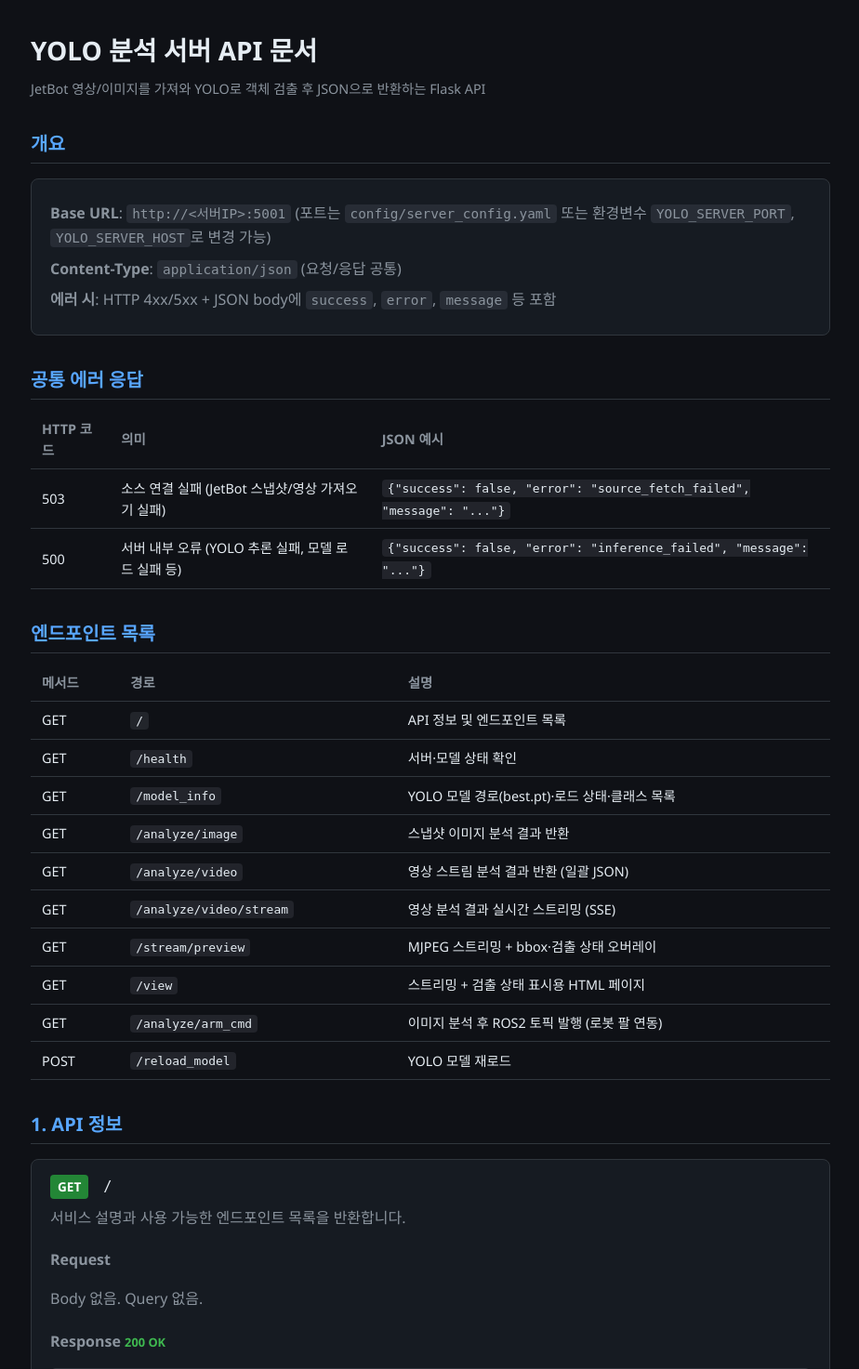
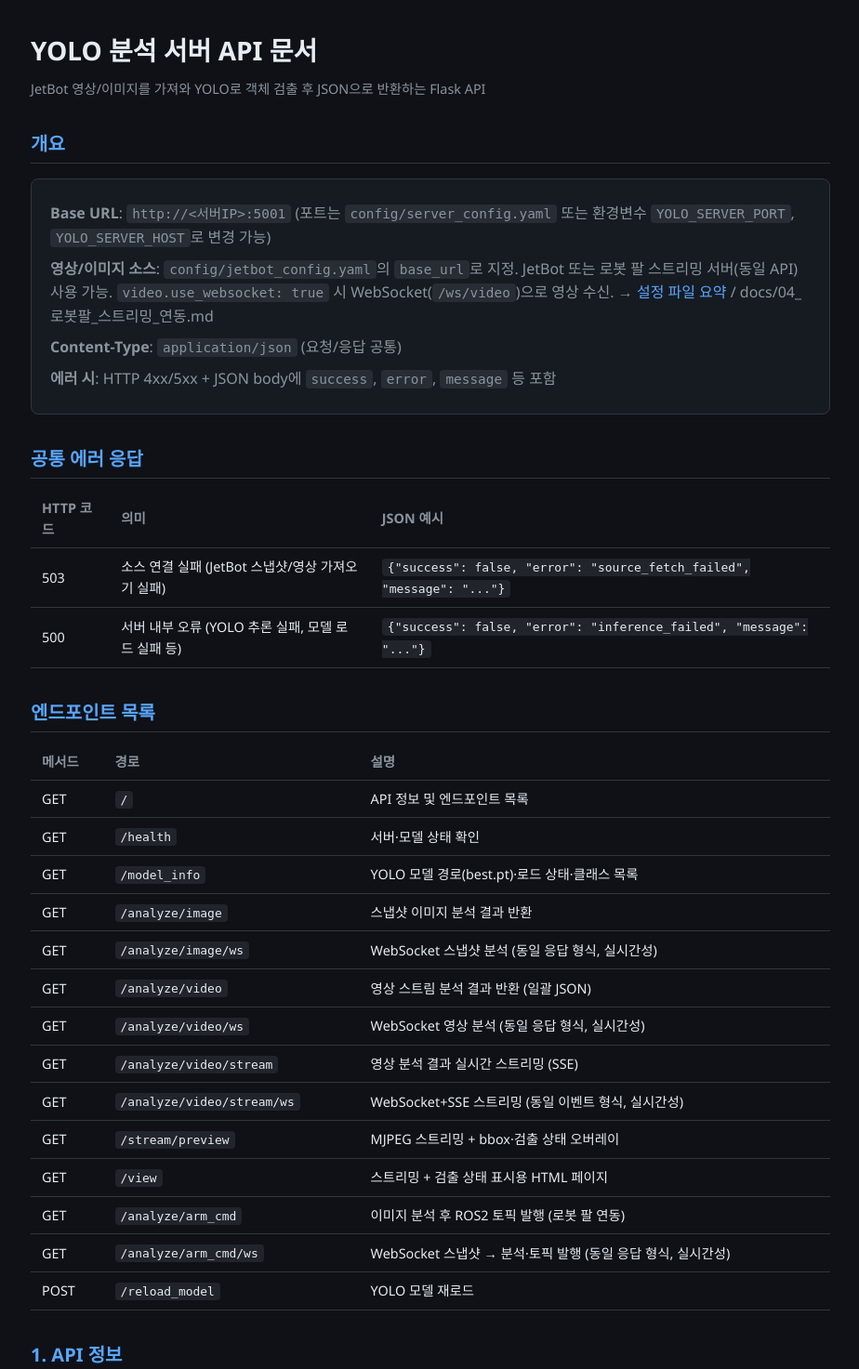
Before and after one commit to addinedu-roscamp-8th/roscamp-repo-1, a Flask app: page /api_docs in a window 1280 px wide. Shown: the part 50-1523 px from the top of the page at 93% size, without its empty margins (177-1101 px from the left). Run offline with Flask 3, Linux system fonts and the light colour scheme.

Commit message:
feat(image_processing_server): 로봇 팔 스트리밍 연동 및 WebSocket 기반 분석 API 추가
- 로봇 팔 스트리밍 서버 연동 (Phase 1+2)
  - jetbot_config: base_url 주석( JetBot/로봇 팔), video.use_websocket, video.ws_video_path
  - source_fetcher: get_snapshot_image_ws(), stream_video_frames_ws(), HTTP/WS 분기
  - requirements: websocket-client 추가
  - docs/04_로봇팔_스트리밍_연동.md, INTERFACE_SPEC·api_docs 갱신

- WebSocket 기반 분석 API (응답 형식 기존과 동일, 호출 URL만 변경)
  - GET /analyze/image/ws, GET /analyze/video/ws (num_frames)
  - GET /analyze/arm_cmd/ws, GET /analyze/video/stream/ws (max_frames, SSE)
  - 실시간성 확보용, source 필드만 websocket

Co-authored-by: Cursor <cursoragent@cursor.com>

```diff
--- a/ai_server/image_processing_server/app.py
+++ b/ai_server/image_processing_server/app.py
@@ -10,7 +10,13 @@ import yaml
 from flask import Flask, Response, jsonify, render_template, request, stream_with_context
 
 import cv2
-from source_fetcher import get_snapshot_image, get_video_frames, stream_video_frames
+from source_fetcher import (
+    get_snapshot_image,
+    get_snapshot_image_ws,
+    get_video_frames,
+    stream_video_frames,
+    stream_video_frames_ws,
+)
 from yolo_analyzer import analyze_image, analyze_and_draw, get_model_info, reload_model
 from arm_ros_publisher import detection_to_command, publish_arm_cmd
 
@@ -38,12 +44,16 @@ def index():
             "health": "/health",
             "model_info": "GET /model_info",
             "analyze_image": "GET /analyze/image",
+            "analyze_image_ws": "GET /analyze/image/ws (WebSocket 스냅샷, 동일 응답 형식)",
             "analyze_video": "GET /analyze/video",
+            "analyze_video_ws": "GET /analyze/video/ws (WebSocket 영상, 동일 응답 형식)",
             "analyze_video_stream": "GET /analyze/video/stream (SSE)",
+            "analyze_video_stream_ws": "GET /analyze/video/stream/ws (WebSocket+SSE, 동일 이벤트 형식)",
             "stream_preview": "GET /stream/preview (MJPEG)",
             "view": "GET /view (스트리밍 + 검출 상태 표시)",
             "reload_model": "POST /reload_model",
             "analyze_arm_cmd": "GET /analyze/arm_cmd (이미지 분석 후 ROS2 토픽 발행)",
+            "analyze_arm_cmd_ws": "GET /analyze/arm_cmd/ws (WebSocket 스냅샷, 동일 응답 형식)",
             "api_docs": "GET /api_docs (API 문서 페이지)",
             "interface_spec": "See INTERFACE_SPEC.md",
         },
@@ -123,6 +133,37 @@ def analyze_image_endpoint():
     })
 
 
+@app.route("/analyze/image/ws", methods=["GET"])
+def analyze_image_ws_endpoint():
+    """
+    WebSocket /ws/video 에서 프레임 1장 수신 후 YOLO 분석. 응답 형식은 GET /analyze/image 와 동일.
+    실시간성 확보용 — 호출 URL만 /analyze/image/ws 로 변경하면 됨.
+    """
+    try:
+        img = get_snapshot_image_ws()
+    except Exception as e:
+        return jsonify({
+            "success": False,
+            "error": "source_fetch_failed",
+            "message": str(e),
+        }), 503
+    try:
+        detections = analyze_image(img)
+    except Exception as e:
+        return jsonify({
+            "success": False,
+            "error": "inference_failed",
+            "message": str(e),
+        }), 500
+    return jsonify({
+        "success": True,
+        "source": "websocket",
+        "image_size": {"width": img.shape[1], "height": img.shape[0]},
+        "detections": detections,
+        "count": len(detections),
+    })
+
+
 @app.route("/analyze/video", methods=["GET"])
 def analyze_video_endpoint():
     """
@@ -169,6 +210,60 @@ def analyze_video_endpoint():
         "detections": all_detections,
         "total_detections": len(all_detections),
     })
+
+
+@app.route("/analyze/video/ws", methods=["GET"])
+def analyze_video_ws_endpoint():
+    """
+    WebSocket /ws/video 에서 프레임을 읽어 YOLO 분석. 응답 형식은 GET /analyze/video 와 동일.
+    실시간성 확보용 — 호출 URL만 /analyze/video/ws 로 변경하면 됨.
+    Query: num_frames (선택)
+    """
+    num_frames = request.args.get("num_frames", type=int)
+    video_cfg = _load_jetbot_config().get("video", {}) or {}
+    n = num_frames or video_cfg.get("num_frames", 5)
+    timeout = video_cfg.get("timeout_seconds", 10)
+    try:
+        frames = list(stream_video_frames_ws(max_frames=n, timeout_sec=float(timeout)))
+    except Exception as e:
+        return jsonify({
+            "success": False,
+            "error": "source_fetch_failed",
+            "message": str(e),
+        }), 503
+    frame_results = []
+    all_detections = []
+    for i, img in enumerate(frames):
+        try:
+            detections = analyze_image(img)
+        except Exception as e:
+            return jsonify({
+                "success": False,
+                "error": "inference_failed",
+                "message": str(e),
+                "frame_index": i,
+            }), 500
+        frame_results.append({
+            "frame_index": i,
+            "image_size": {"width": img.shape[1], "height": img.shape[0]},
+            "detections": detections,
+            "count": len(detections),
+        })
+        all_detections.extend(detections)
+    return jsonify({
+        "success": True,
+        "source": "websocket",
+        "num_frames": len(frames),
+        "frames": frame_results,
+        "detections": all_detections,
+        "total_detections": len(all_detections),
+    })
+
+
+def _load_jetbot_config():
+    path = Path(__file__).resolve().parent / "config" / "jetbot_config.yaml"
+    with open(path, "r", encoding="utf-8") as f:
+        return yaml.safe_load(f)
 
 
 def _generate_preview_mjpeg():
@@ -257,6 +352,31 @@ def _generate_video_stream_sse():
         yield f"data: {json.dumps({'error': 'source_fetch_failed', 'message': str(e)})}\n\n"
 
 
+def _generate_video_stream_sse_ws():
+    """SSE: WebSocket /ws/video 에서 프레임을 읽어 YOLO 분석 후 이벤트로 전송. 형식은 /analyze/video/stream 와 동일."""
+    try:
+        max_frames = request.args.get("max_frames", type=int)
+        video_cfg = _load_jetbot_config().get("video", {}) or {}
+        timeout_sec = video_cfg.get("stream_timeout_seconds", 3600)
+        for frame_index, img in enumerate(
+            stream_video_frames_ws(max_frames=max_frames, timeout_sec=float(timeout_sec))
+        ):
+            try:
+                detections = analyze_image(img)
+            except Exception as e:
+                yield f"data: {json.dumps({'error': 'inference_failed', 'message': str(e), 'frame_index': frame_index})}\n\n"
+                continue
+            payload = {
+                "frame_index": frame_index,
+                "image_size": {"width": img.shape[1], "height": img.shape[0]},
+                "detections": detections,
+                "count": len(detections),
+            }
+            yield f"data: {json.dumps(payload)}\n\n"
+    except Exception as e:
+        yield f"data: {json.dumps({'error': 'source_fetch_failed', 'message': str(e)})}\n\n"
+
+
 @app.route("/analyze/video/stream", methods=["GET"])
 def analyze_video_stream_endpoint():
     """
@@ -268,6 +388,24 @@ def analyze_video_stream_endpoint():
     """
     return Response(
         stream_with_context(_generate_video_stream_sse()),
+        mimetype="text/event-stream",
+        headers={
+            "Cache-Control": "no-cache",
+            "Connection": "keep-alive",
+            "X-Accel-Buffering": "no",
+        },
+    )
+
+
+@app.route("/analyze/video/stream/ws", methods=["GET"])
+def analyze_video_stream_ws_endpoint():
+    """
+    WebSocket /ws/video 에서 프레임을 실시간 수신하며 YOLO 분석 결과를 SSE로 스트리밍.
+    이벤트 형식은 GET /analyze/video/stream 와 동일. 실시간성 확보용.
+    Query: max_frames (선택)
+    """
+    return Response(
+        stream_with_context(_generate_video_stream_sse_ws()),
         mimetype="text/event-stream",
         headers={
             "Cache-Control": "no-cache",
@@ -320,6 +458,45 @@ def analyze_arm_cmd_endpoint():
     })
 
 
+@app.route("/analyze/arm_cmd/ws", methods=["GET"])
+def analyze_arm_cmd_ws_endpoint():
+    """
+    WebSocket /ws/video 에서 프레임 1장 수신 후 분석·ROS2 토픽 발행. 응답 형식은 GET /analyze/arm_cmd 와 동일.
+    실시간성 확보용 — 호출 URL만 /analyze/arm_cmd/ws 로 변경하면 됨.
+    """
+    try:
+        img = get_snapshot_image_ws()
+    except Exception as e:
+        return jsonify({
+            "success": False,
+            "error": "source_fetch_failed",
+            "message": str(e),
+            "ros_published": None,
+        }), 503
+    try:
+        detections = analyze_image(img)
+    except Exception as e:
+        return jsonify({
+            "success": False,
+            "error": "inference_failed",
+            "message": str(e),
+            "ros_published": None,
+        }), 500
+    command_key = detection_to_command(detections)
+    ros_result = None
+    if command_key:
+        ros_result = publish_arm_cmd(command_key)
+    return jsonify({
+        "success": True,
+        "source": "websocket",
+        "image_size": {"width": img.shape[1], "height": img.shape[0]},
+        "detections": detections,
+        "count": len(detections),
+        "command_key": command_key,
+        "ros_published": ros_result,
+    })
+
+
 @app.route("/reload_model", methods=["POST"])
 def reload_model_endpoint():
     """config 변경 후 YOLO 모델을 다시 로드합니다. 모델 교체 시 유용."""
--- a/ai_server/image_processing_server/requirements.txt
+++ b/ai_server/image_processing_server/requirements.txt
@@ -5,3 +5,5 @@ opencv-python-headless>=4.8.0
 ultralytics>=8.0.0
 PyYAML>=6.0
 numpy>=1.24.0
+# WebSocket 영상 소스 사용 시 (config jetbot_config.yaml video.use_websocket: true)
+websocket-client>=1.6.0
--- a/ai_server/image_processing_server/templates/api_docs.html
+++ b/ai_server/image_processing_server/templates/api_docs.html
@@ -48,6 +48,7 @@
     <h2>개요</h2>
     <div class="card">
       <p><strong>Base URL</strong>: <code>http://&lt;서버IP&gt;:5001</code> (포트는 <code>config/server_config.yaml</code> 또는 환경변수 <code>YOLO_SERVER_PORT</code>, <code>YOLO_SERVER_HOST</code>로 변경 가능)</p>
+      <p><strong>영상/이미지 소스</strong>: <code>config/jetbot_config.yaml</code>의 <code>base_url</code>로 지정. JetBot 또는 로봇 팔 스트리밍 서버(동일 API) 사용 가능. <code>video.use_websocket: true</code> 시 WebSocket(<code>/ws/video</code>)으로 영상 수신. → <a href="/api_docs#config">설정 파일 요약</a> / docs/04_로봇팔_스트리밍_연동.md</p>
       <p><strong>Content-Type</strong>: <code>application/json</code> (요청/응답 공통)</p>
       <p><strong>에러 시</strong>: HTTP 4xx/5xx + JSON body에 <code>success</code>, <code>error</code>, <code>message</code> 등 포함</p>
     </div>
@@ -77,11 +78,15 @@
         <tr><td>GET</td><td><code>/health</code></td><td>서버·모델 상태 확인</td></tr>
         <tr><td>GET</td><td><code>/model_info</code></td><td>YOLO 모델 경로(best.pt)·로드 상태·클래스 목록</td></tr>
         <tr><td>GET</td><td><code>/analyze/image</code></td><td>스냅샷 이미지 분석 결과 반환</td></tr>
+        <tr><td>GET</td><td><code>/analyze/image/ws</code></td><td>WebSocket 스냅샷 분석 (동일 응답 형식, 실시간성)</td></tr>
         <tr><td>GET</td><td><code>/analyze/video</code></td><td>영상 스트림 분석 결과 반환 (일괄 JSON)</td></tr>
+        <tr><td>GET</td><td><code>/analyze/video/ws</code></td><td>WebSocket 영상 분석 (동일 응답 형식, 실시간성)</td></tr>
         <tr><td>GET</td><td><code>/analyze/video/stream</code></td><td>영상 분석 결과 실시간 스트리밍 (SSE)</td></tr>
+        <tr><td>GET</td><td><code>/analyze/video/stream/ws</code></td><td>WebSocket+SSE 스트리밍 (동일 이벤트 형식, 실시간성)</td></tr>
         <tr><td>GET</td><td><code>/stream/preview</code></td><td>MJPEG 스트리밍 + bbox·검출 상태 오버레이</td></tr>
         <tr><td>GET</td><td><code>/view</code></td><td>스트리밍 + 검출 상태 표시용 HTML 페이지</td></tr>
         <tr><td>GET</td><td><code>/analyze/arm_cmd</code></td><td>이미지 분석 후 ROS2 토픽 발행 (로봇 팔 연동)</td></tr>
+        <tr><td>GET</td><td><code>/analyze/arm_cmd/ws</code></td><td>WebSocket 스냅샷 → 분석·토픽 발행 (동일 응답 형식, 실시간성)</td></tr>
         <tr><td>POST</td><td><code>/reload_model</code></td><td>YOLO 모델 재로드</td></tr>
       </tbody>
     </table>
@@ -266,7 +271,20 @@
 {"error": "inference_failed", "message": "...", "frame_index": 3}</pre>
     </div>
 
-    <h2>8. 스트리밍 프리뷰 / 뷰 페이지</h2>
+    <h2>8. WebSocket 기반 분석 API (실시간성 확보)</h2>
+    <div class="card">
+      <p>아래 엔드포인트는 소스에서 영상/스냅샷을 <strong>WebSocket</strong>(<code>/ws/video</code>)으로 수신합니다. <strong>응답 형식은 기존 API와 동일</strong>하므로, 호출 URL만 바꾸면 됩니다.</p>
+      <table>
+        <tr><th>기존 URL</th><th>WebSocket URL</th><th>비고</th></tr>
+        <tr><td>GET /analyze/image</td><td>GET <code>/analyze/image/ws</code></td><td>스냅샷 1장(WS) → 분석, 동일 JSON</td></tr>
+        <tr><td>GET /analyze/video</td><td>GET <code>/analyze/video/ws</code></td><td>영상 프레임(WS) → 분석, 동일 JSON (num_frames 쿼리 동일)</td></tr>
+        <tr><td>GET /analyze/video/stream</td><td>GET <code>/analyze/video/stream/ws</code></td><td>WS 수신 + SSE 이벤트, 동일 이벤트 형식 (max_frames 쿼리 동일)</td></tr>
+        <tr><td>GET /analyze/arm_cmd</td><td>GET <code>/analyze/arm_cmd/ws</code></td><td>스냅샷 1장(WS) → 분석·ROS2 발행, 동일 JSON</td></tr>
+      </table>
+      <p>Request/Response·에러 형식은 각 기존 API와 동일합니다. <code>source</code> 필드만 <code>"websocket"</code> 로 올 수 있습니다.</p>
+    </div>
+
+    <h2>9. 스트리밍 프리뷰 / 뷰 페이지</h2>
     <div class="card">
       <div class="endpoint-title"><span class="method get">GET</span><span class="path">/stream/preview</span></div>
       <p>JetBot 영상을 받아 프레임마다 YOLO 분석 후, bbox와 "Detected: ..." / "No detection" 문구를 그려 MJPEG 스트리밍. <code>Content-Type: multipart/x-mixed-replace; boundary=frame</code></p>
@@ -274,7 +292,7 @@
       <p>위 스트림을 보여주는 HTML 페이지. 브라우저에서 <code>/view</code> 로 접속하면 영상과 검출 여부를 함께 볼 수 있습니다.</p>
     </div>
 
-    <h2>9. 모델 재로드</h2>
+    <h2>10. 모델 재로드</h2>
     <div class="card">
       <div class="endpoint-title"><span class="method post">POST</span><span class="path">/reload_model</span></div>
       <p><code>config/yolo_config.yaml</code> 변경 후 서버 재시작 없이 YOLO 모델만 다시 로드할 때 사용합니다.</p>
@@ -286,11 +304,11 @@
       <pre>{"success": false, "error": "모델 파일을 찾을 수 없음 ..."}</pre>
     </div>
 
-    <h2>설정 파일 요약</h2>
+    <h2 id="config">설정 파일 요약</h2>
     <table>
       <tr><th>파일</th><th>용도</th></tr>
       <tr><td>config/yolo_config.yaml</td><td>모델 경로(model_path), 클래스명(class_names), 추론 옵션</td></tr>
-      <tr><td>config/jetbot_config.yaml</td><td>JetBot base URL, /snapshot, /video_feed, 프레임 수·타임아웃</td></tr>
+      <tr><td>config/jetbot_config.yaml</td><td>영상 소스 base_url(JetBot 또는 로봇 팔), /snapshot·/video_feed, 프레임 수·타임아웃, use_websocket·ws_video_path(WebSocket 옵션)</td></tr>
       <tr><td>config/arm_ros_config.yaml</td><td>ROS_DOMAIN_ID, /verify/cmd 토픽, 클래스→명령 매핑</td></tr>
       <tr><td>config/server_config.yaml</td><td>서버 host, port (기본 5001)</td></tr>
     </table>
```
Also changed, not shown: ai_server/image_processing_server/INTERFACE_SPEC.md (+8 -3 lines), ai_server/image_processing_server/config/jetbot_config.yaml (+6 -1 lines), ai_server/image_processing_server/docs/04_로봇팔_스트리밍_연동.md (added, +82 -0 lines), ai_server/image_processing_server/source_fetcher.py (+172 -37 lines).
